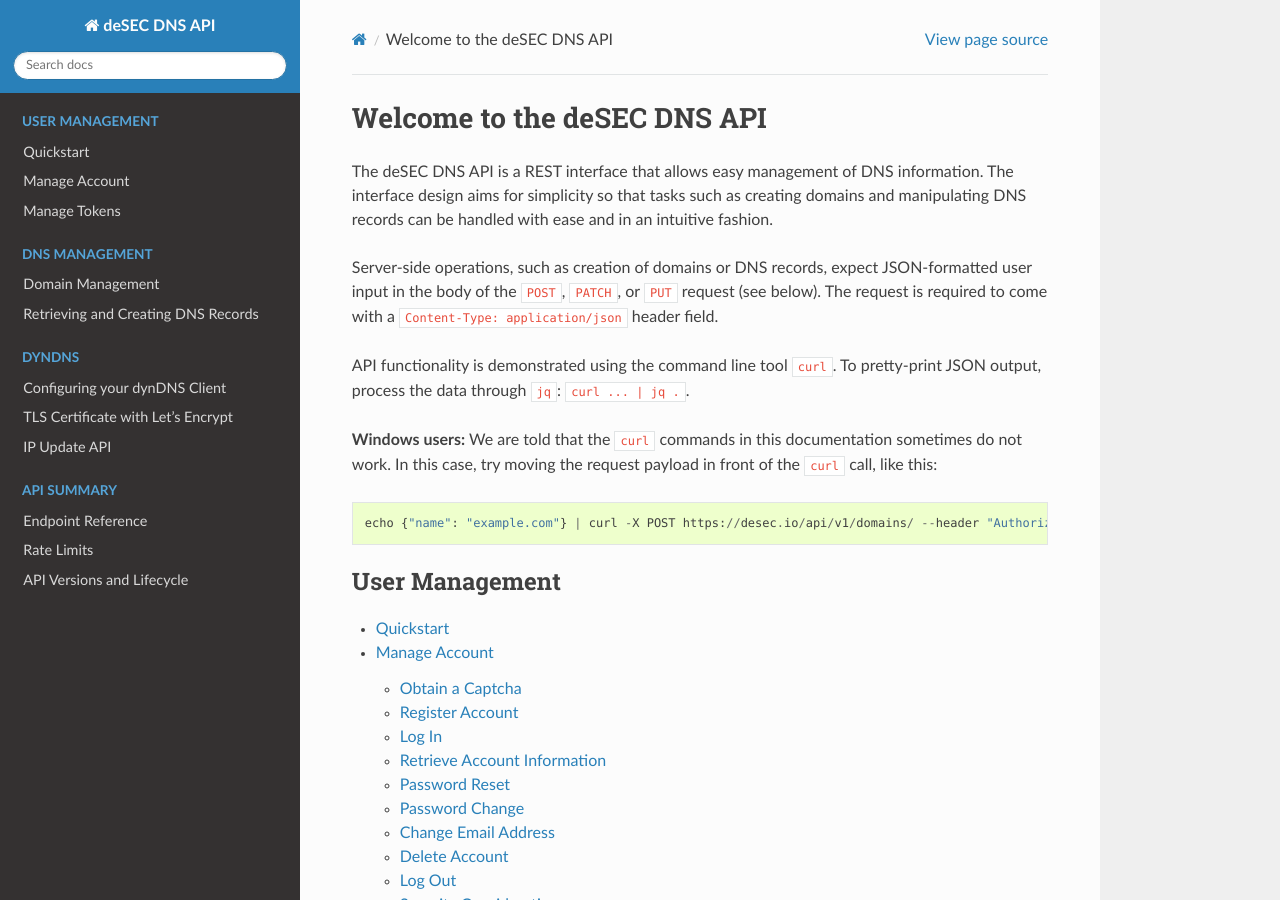
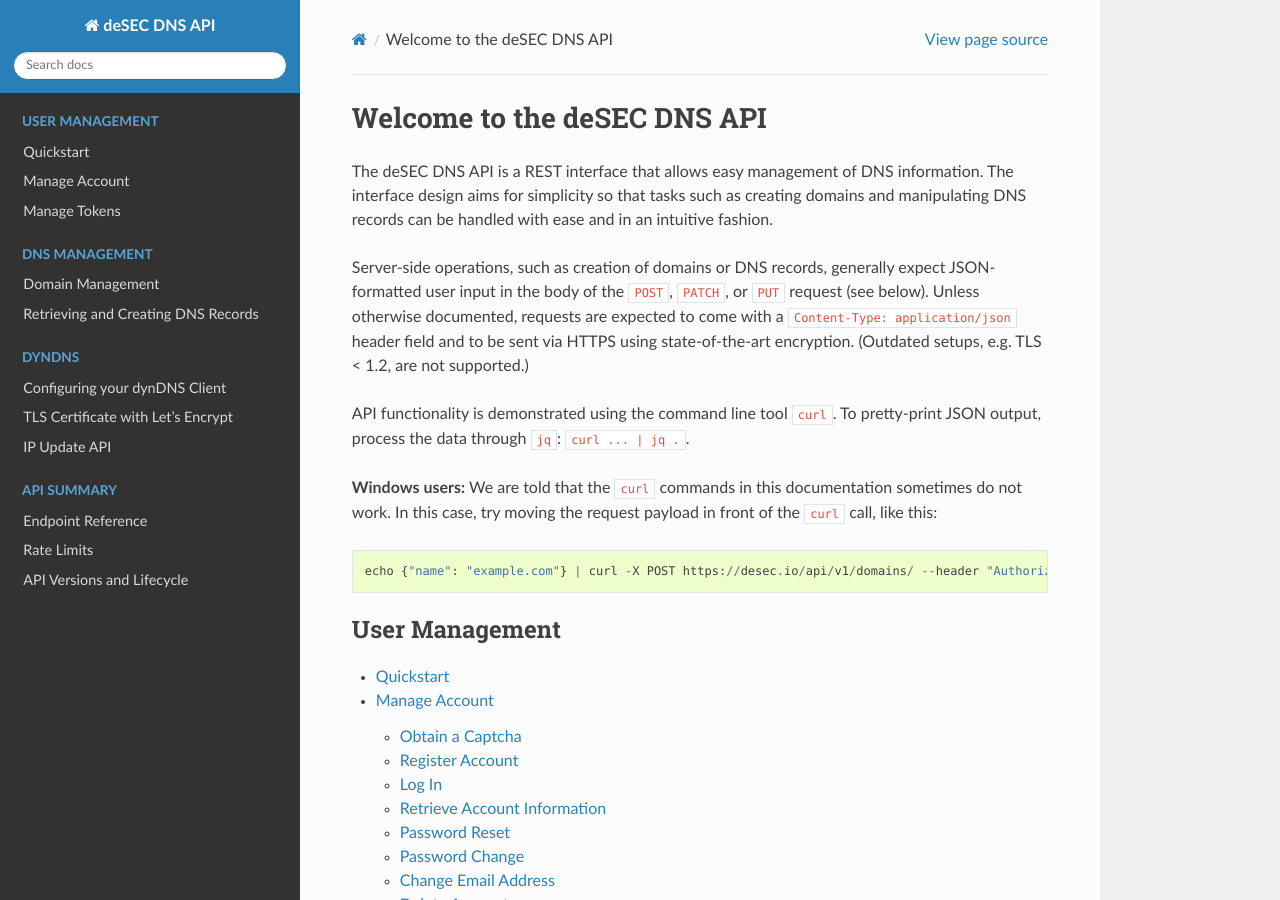
Before and after one commit to desec-io/desec-stack, a Sphinx documentation site: the page built from docs/index.rst, in a window 1280 px wide and 900 px high. Built offline with Sphinx 7.4.7 and the Read the Docs theme 2.0.0, drawn with Linux system fonts in a browser that asks for light colours.

Commit message:
feat(docs): clarify TLS version requirements, fixes #343

```diff
--- a/docs/index.rst
+++ b/docs/index.rst
@@ -6,10 +6,12 @@
 creating domains and manipulating DNS records can be handled with ease and in
 an intuitive fashion.
 
-Server-side operations, such as creation of domains or DNS records, expect
-JSON-formatted user input in the body of the ``POST``, ``PATCH``, or ``PUT``
-request (see below).  The request is required to come with a ``Content-Type:
-application/json`` header field.
+Server-side operations, such as creation of domains or DNS records, generally
+expect JSON-formatted user input in the body of the ``POST``, ``PATCH``, or
+``PUT`` request (see below).  Unless otherwise documented, requests are
+expected to come with a ``Content-Type: application/json`` header field and to
+be sent via HTTPS using state-of-the-art encryption. (Outdated setups, e.g.
+TLS < 1.2, are not supported.)
 
 API functionality is demonstrated using the command line tool ``curl``.  To
 pretty-print JSON output, process the data through ``jq``:  ``curl ... | jq .``.
```
Also changed, not shown: docs/dyndns/update-api.rst (+4 -0 lines).
